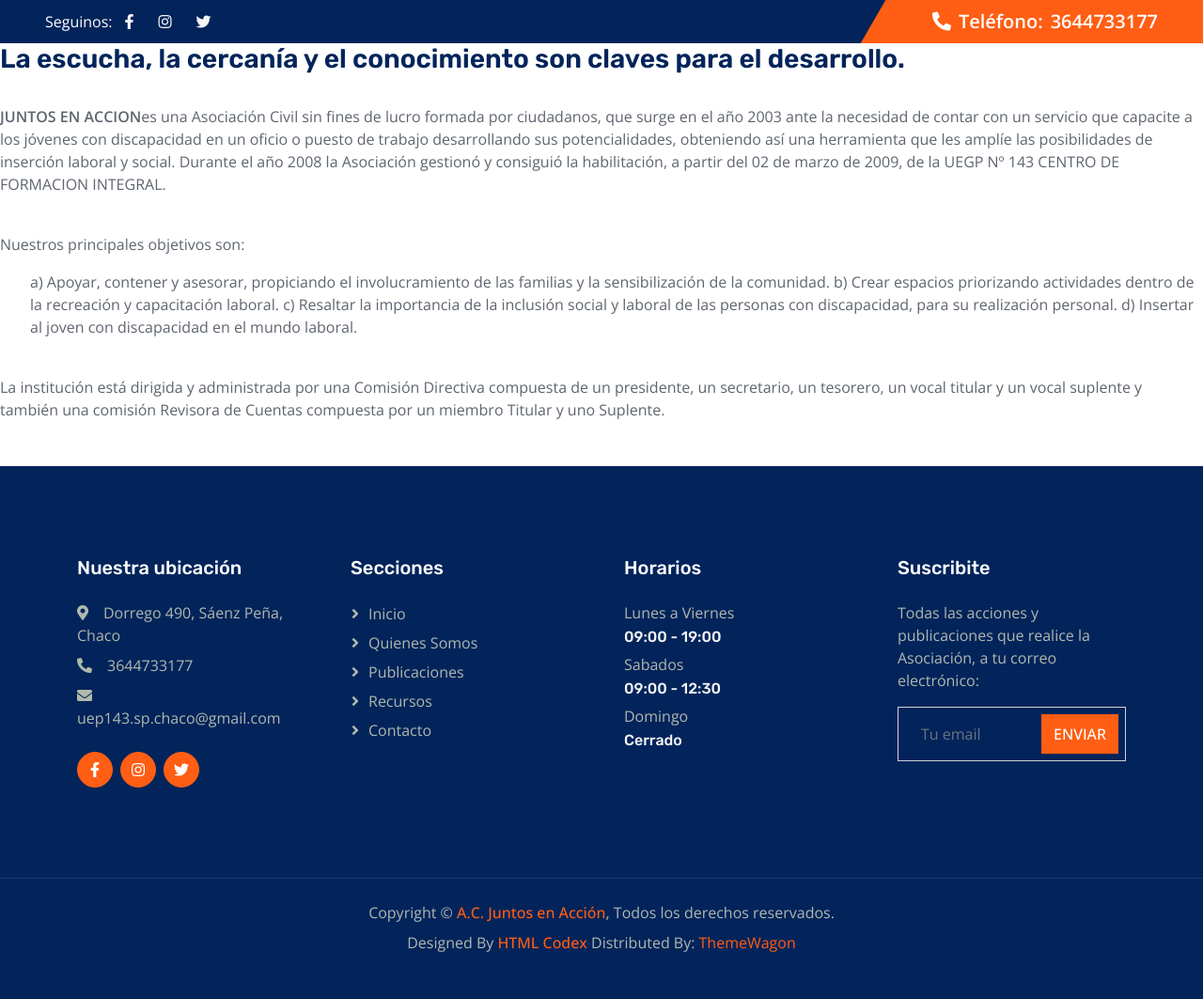
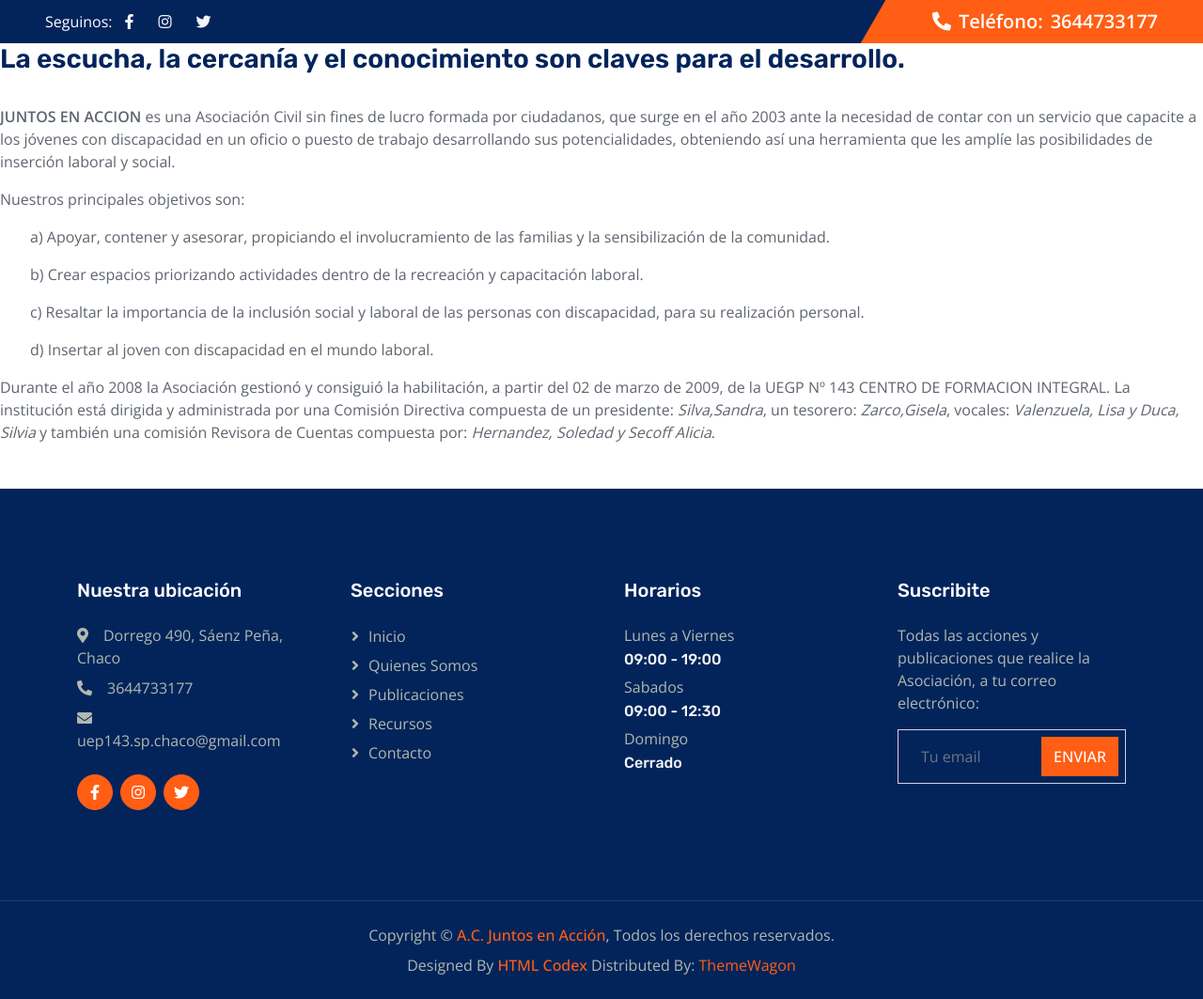
Before and after one commit to Federico19/Info_Proyecto, a Django app: template proyecto/templates/quienesSomos.html in a window 1280 px wide. Shown: the whole page at 94% size. Before the commit the page ends 1013 px from the top, so only its background shows below. Run offline with Django 3.2, Linux system fonts and the light colour scheme; the template is opened without the code that fills it, so the values that code supplies are empty; some libraries are stand-ins or nearby versions.

Commit message:
actualizando quienes somos

```diff
--- a/proyecto/templates/quienesSomos.html
+++ b/proyecto/templates/quienesSomos.html
@@ -14,10 +14,12 @@
   <h3>La escucha, la cercanía y el conocimiento son claves para el desarrollo. </h3>
   <br>
 
-  <p><strong>JUNTOS EN ACCION</strong>es una Asociación Civil sin fines de lucro formada por ciudadanos, que surge en el año 2003  ante la necesidad de contar con un servicio  que capacite a los jóvenes con discapacidad en un oficio o puesto de trabajo desarrollando sus potencialidades, obteniendo así una herramienta que les amplíe las posibilidades de inserción laboral y social.
-  Durante el año 2008 la Asociación gestionó y consiguió la habilitación, a partir del 02 de marzo de 2009, de la UEGP Nº 143 CENTRO DE FORMACION INTEGRAL.</p>
-  <br>
-  <p>Nuestros principales objetivos son:</p><ul> a) Apoyar, contener y asesorar, propiciando el involucramiento de las familias y la sensibilización de la comunidad. b) Crear espacios priorizando actividades dentro de la recreación y capacitación laboral. c) Resaltar la  importancia de la inclusión social y laboral de las personas con discapacidad, para su realización personal. d) Insertar al joven con discapacidad en el mundo laboral.</ul><br><p> La institución está dirigida y administrada por una Comisión Directiva compuesta de un presidente, un secretario, un tesorero, un vocal titular y un vocal suplente y también una comisión Revisora de Cuentas compuesta por un miembro Titular y uno Suplente. </p>
+  <p><strong>JUNTOS EN ACCION</strong> es una Asociación Civil sin fines de lucro formada por ciudadanos, que surge en el año 2003  ante la necesidad de contar con un servicio  que capacite a los jóvenes con discapacidad en un oficio o puesto de trabajo desarrollando sus potencialidades, obteniendo así una herramienta que les amplíe las posibilidades de inserción laboral y social.</p>
+
+  <p>Nuestros principales objetivos son:</p>
+  <ul> a) Apoyar, contener y asesorar, propiciando el involucramiento de las familias y la sensibilización de la comunidad.</ul><ul> b) Crear espacios priorizando actividades dentro de la recreación y capacitación laboral.</ul><ul> c) Resaltar la  importancia de la inclusión social y laboral de las personas con discapacidad, para su realización personal.</ul><ul> d) Insertar al joven con discapacidad en el mundo laboral.</ul>
+
+  <p>Durante el año 2008 la Asociación gestionó y consiguió la habilitación, a partir del 02 de marzo de 2009, de la UEGP Nº 143 CENTRO DE FORMACION INTEGRAL. La institución está dirigida y administrada por una Comisión Directiva compuesta de un presidente: <em>Silva,Sandra</em>, un tesorero: <em>Zarco,Gisela</em>, vocales: <em>Valenzuela, Lisa y Duca, Silvia</em> y también una comisión Revisora de Cuentas compuesta por: <em> Hernandez, Soledad y Secoff Alicia</em>. </p>
 </body>
 </html>
 
```
